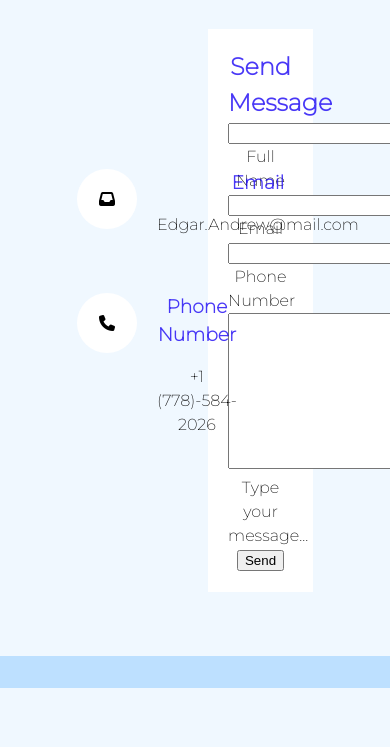
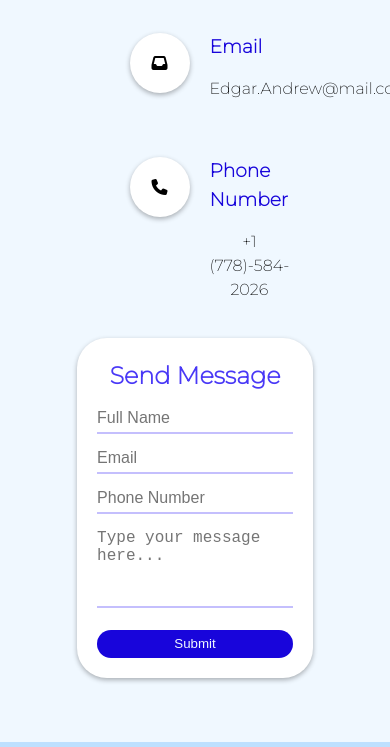
Before and after one commit to AndrewEdgar2000/Portfolio, a website: page dist/contact.html in a window 390 px wide. Shown: the part 353-1100 px from the top of the page. Before the commit the page ends 1041 px from the top, so only its background shows below. Drawn offline with Linux system fonts and the light colour scheme.

Commit message:
Contact page finished not functional

```diff
--- a/scss/_mobile.scss
+++ b/scss/_mobile.scss
@@ -15,7 +15,9 @@
 
 //Large Screens (Desktops)
 @include mediaLg(){
-
+    .contact-form{
+        margin-left: 20px;
+    }
 }
 
 //Medium Screens (Tablets)
@@ -80,6 +82,13 @@
     }
 
 
+    .contact-form{
+        width: 100%;
+    }
+    .container{
+        flex-direction: column;
+    }
+
 }
 
 //Small Screens (Smartphones)
--- a/scss/main.scss
+++ b/scss/main.scss
@@ -387,6 +387,18 @@ main{
 
 #contact {
 
+    .sm-heading{
+        margin-bottom: 1rem;
+    }
+
+    .contact-text h3{
+        display: flex;
+        justify-content: left;
+        color: $secondary-color;
+        font-weight: bold;
+        text-align: left;
+
+    }
     .container{
         min-height: 50vh;
         display: flex;
@@ -415,6 +427,13 @@ main{
         justify-content: center;
         align-items: center;
         border-radius: 50%;
+        box-shadow: 0 2px 5px rgba($color: #000, $alpha: 0.3);
+        animation: 1s ease-out 0s 1 slideInFromLeft;
+        @include easeOut();
+
+        &:hover{
+            transform: scale(1.5);
+        }
     }
 
     .contact-text {
@@ -422,22 +441,41 @@ main{
         margin-left: 20px;
         font-size: 16px;
         flex-direction: column;
-
-        & > h3{
-            color: rgba(lighten($secondary-color, 5), .8);
-            font-weight: bold;
-        }
+        animation: 1s ease-out 0s 1 slideInFromRight;
     }
 
     .contact-form{
-        width: 40%;
+        width: 90%;
         padding: 20px;
         background: #fff;
+        border-radius: 30px ;
+        box-shadow: 0 2px 5px rgba($color: #000, $alpha: 0.3);
+        animation: 1s ease-out 0s 1 slideInFromBottom;
 
-        & .contact-box{
+        & .input-box{
             position: relative;
             width: 100%;
             margin-top: 10px;
+
+            & > input , textarea{
+                width: 100%;
+                padding: 5px 0;
+                font-size: 16px;
+                border: none;
+                border-bottom: 2px solid rgba(lighten($secondary-color, 40), .8);
+                outline: none;
+                resize: none;
+                @include easeOut();
+                &:focus{
+                    border-bottom: 2px solid $secondary-color;
+                    transform: translate(-10px);
+                }
+                &:hover {
+                    border-bottom: 2px solid $secondary-color;
+                    transform: translate(-10px);
+                }
+            }
+
         }
 
         & > form h2 {
@@ -446,4 +484,22 @@ main{
         }
     }
 
+    button{
+        background:$secondary-color ;
+        color: $primary-color;
+        border: none;
+        padding: .5em .75em;
+        border-radius: .25em;
+        cursor: pointer;
+        width: 100%;
+        margin: 5px auto 0;
+        border-radius: 30px;
+        @include easeOut();
+    }
+
+    button:hover, button:focus{
+        background: $primary-color;
+        color: $secondary-color;
+     }
+
 }
```
Also changed, not shown: dist/contact.html, dist/css/main.css.
